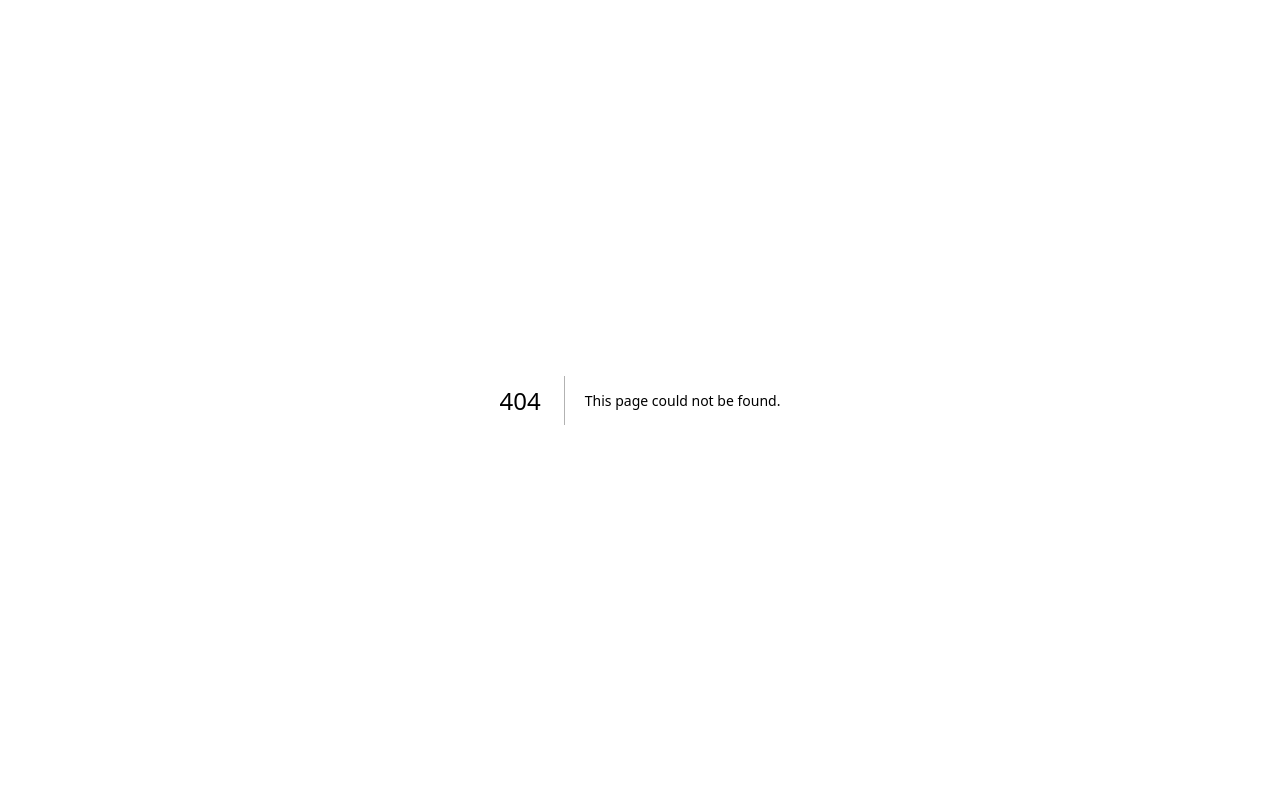
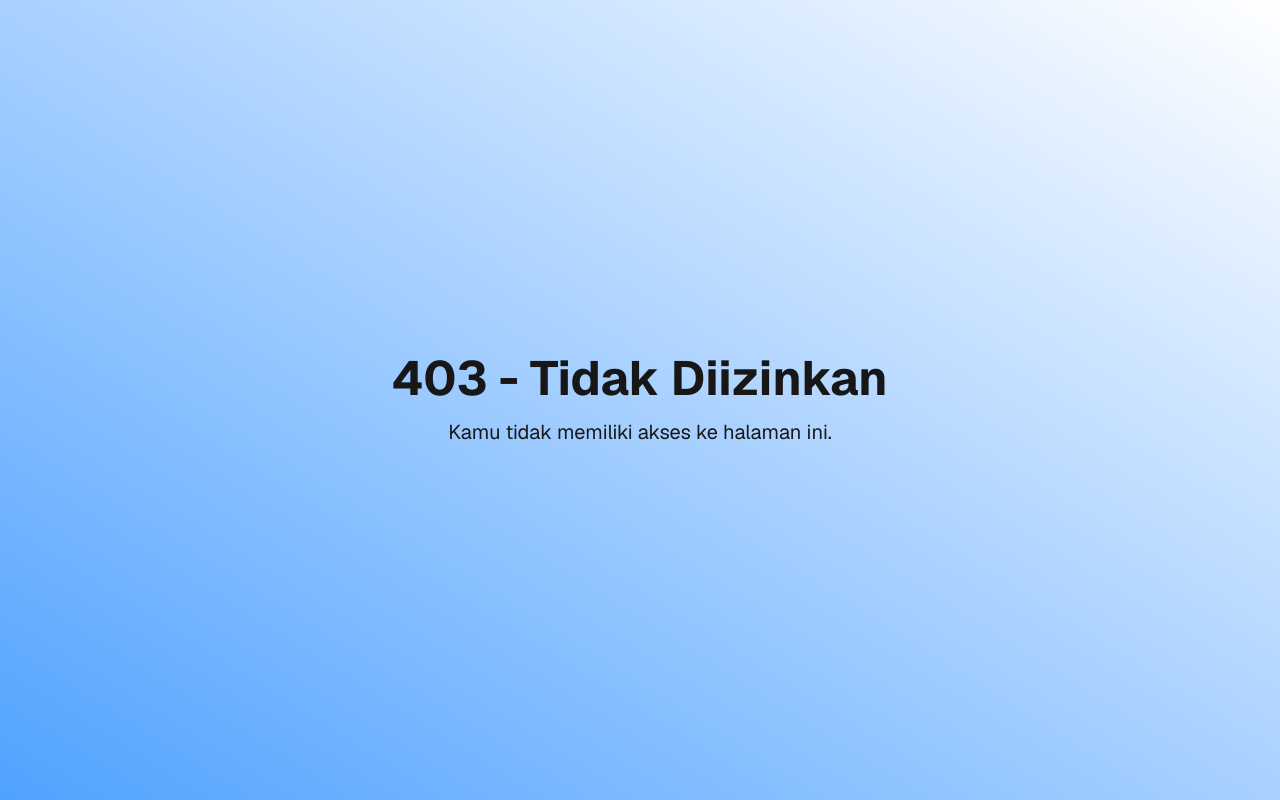
Before and after one commit to hjrsmail/mediqueue, a Next.js app: page /unauthorized in a window 1280 px wide. Before the commit this address had no page. Built offline with nearby package versions, Linux system fonts and the light colour scheme.

Commit message:
feat: error page handling

```diff
--- /dev/null
+++ b/app/error.tsx
@@ -0,0 +1,27 @@
+"use client";
+
+import { Button } from "@/components/ui/button";
+
+export default function Error({ error, reset }: { error: Error; reset: () => void }) {
+    return (
+        <>
+            <div className="grid grid-rows-[20px_1fr_20px] items-center justify-items-center min-h-screen p-8 pb-20 gap-16 sm:p-20 font-[family-name:var(--font-geist-sans)] bg-gradient-to-tr from-blue-400">
+                <main className="flex flex-col gap-[32px] row-start-2 items-center">
+                    <div className="flex flex-col gap-[16px] ">
+                        <h1 className="font-bold text-3xl sm:text-5xl text-center">500 - Terjadi Kesalahan</h1>
+                        <p className="text-muted-foreground text-xl text-center">{error.message}</p>
+                        <Button
+                            onClick={() => reset()}
+                            variant="outline"
+                            className=" mt-4 px-4 py-2 w-fit self-center"
+                        >
+                            Coba Lagi
+                        </Button>
+                    </div>
+                </main >
+            </div>
+        </>
+
+
+    );
+}
--- /dev/null
+++ b/app/unauthorized/page.tsx
@@ -0,0 +1,16 @@
+export default function UnauthorizedPage() {
+    return (
+        <div className="grid grid-rows-[20px_1fr_20px] items-center justify-items-center min-h-screen p-8 pb-20 gap-16 sm:p-20 font-[family-name:var(--font-geist-sans)] bg-gradient-to-tr from-blue-400">
+            <main className="flex flex-col gap-[32px] row-start-2 items-center">
+                <div className="flex flex-col gap-[16px] ">
+                    <h1 className="font-bold text-3xl sm:text-5xl text-center">
+                        403 - Tidak Diizinkan
+                    </h1>
+                    <p className="text-muted-foreground text-xl text-center ">
+                        Kamu tidak memiliki akses ke halaman ini.
+                    </p>
+                </div>
+            </main>
+        </div>
+    )
+}
```
